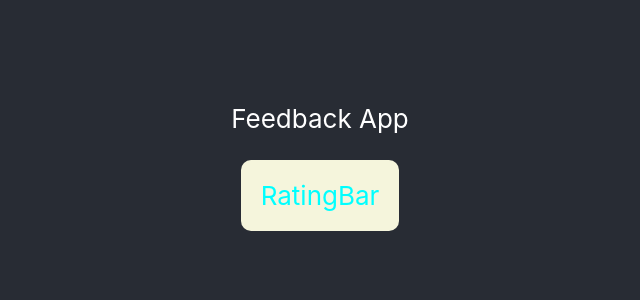
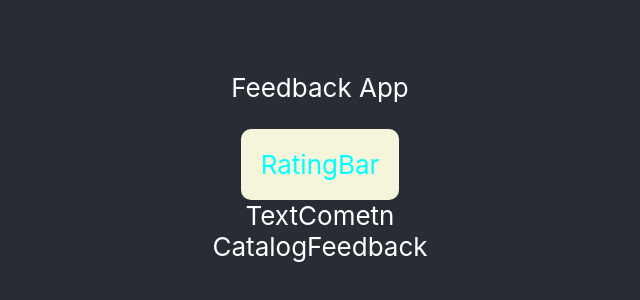
Before and after one commit to nikindtmas1/Feedback-Rating, a React (Create React App) app in the folder client/: page / in a window 1280 px wide. Shown: the part 246-546 px from the top of the page, without its empty margins (320-960 px from the left). Built offline with nearby package versions, Linux system fonts and the light colour scheme.

Commit message:
Import components

```diff
--- a/client/src/App.js
+++ b/client/src/App.js
@@ -1,6 +1,8 @@
 // import logo from './logo.svg';
 import './App.css';
 import RatingBar from './Components/RatingBar';
+import TextCometn from './Components/TextCometn';
+import CatalogFeedback from './Components/CatalogFeedback';
 
 function App() {
   return (
@@ -8,6 +10,8 @@ function App() {
       <header className="App-header">
         <p>Feedback App</p>
         <RatingBar />
+        <TextCometn />
+        <CatalogFeedback />
         {/* <img src={logo} className="App-logo" alt="logo" />
         <p>
           Edit <code>src/App.js</code> and save to reload.
```
